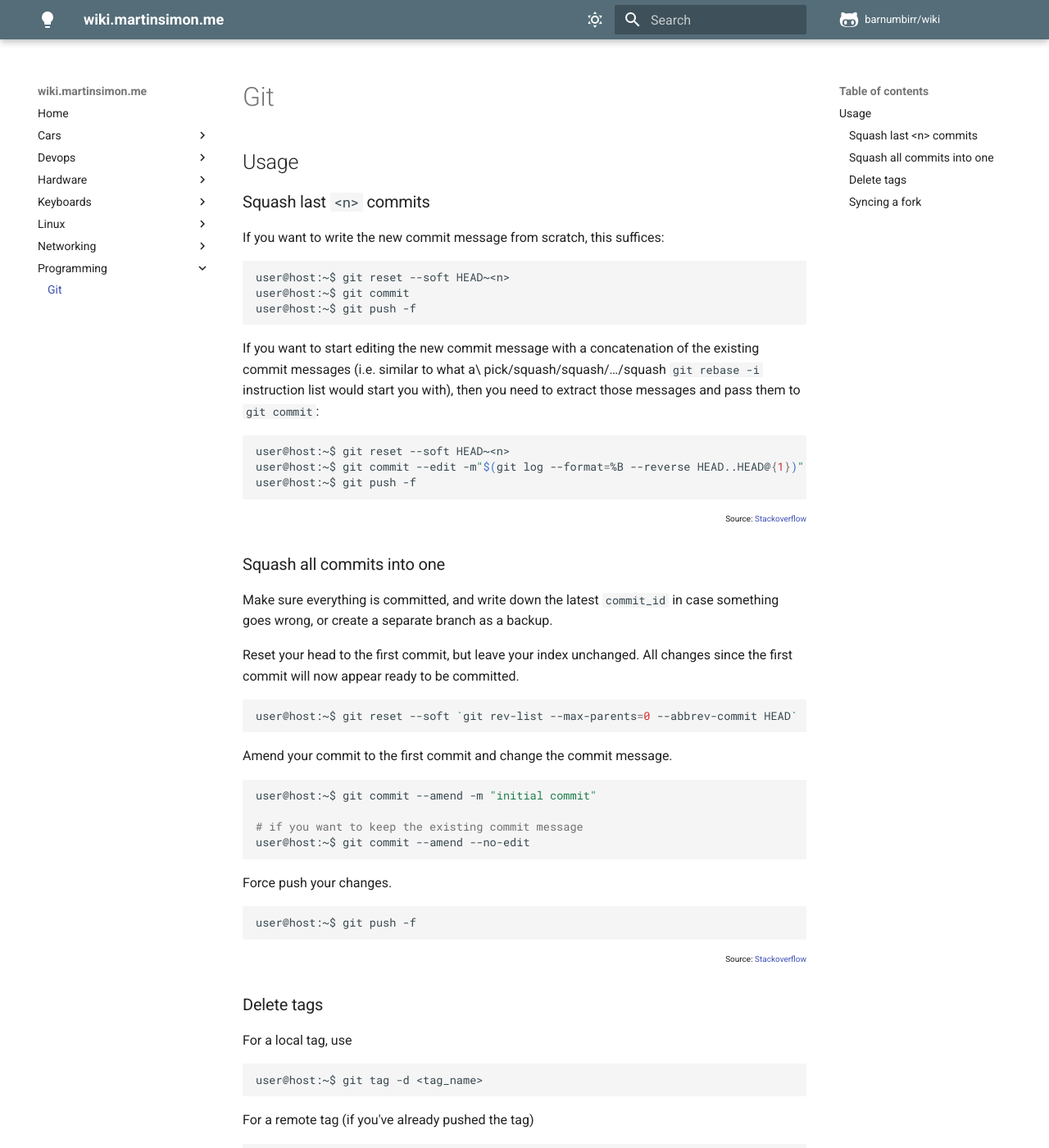
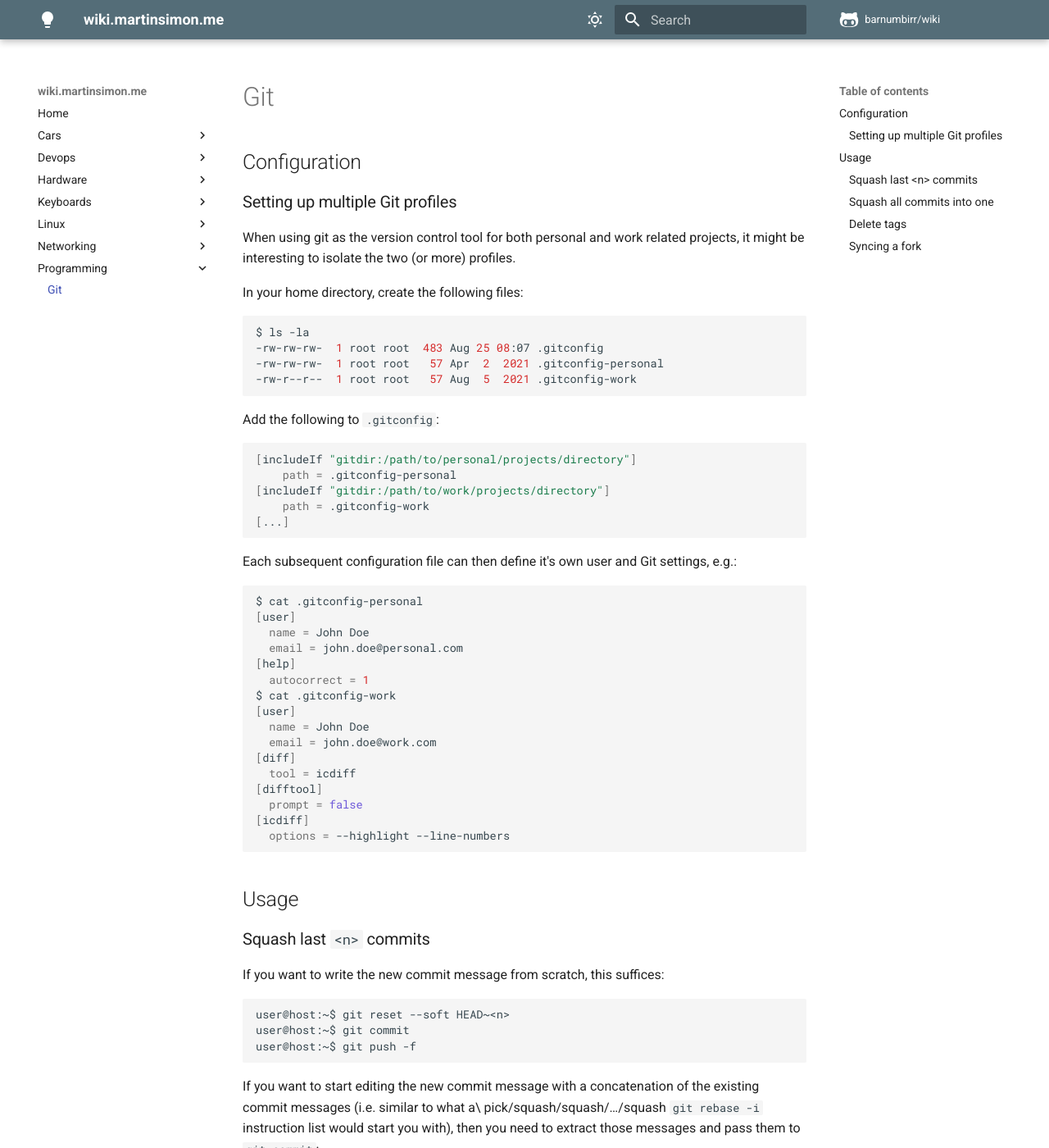
Before and after one commit to barnumbirr/wiki, an MkDocs documentation site: the page built from docs/programming/git.md, in a window 1280 px wide and 1400 px high. Shown: the whole window at 82% size. Built offline with MkDocs 1.6.1 and Material for MkDocs 9.7.7, drawn with Linux system fonts in a browser that asks for light colours; comment, search, counter and statistics services are not loaded.

Commit message:
setting up separate Git profiles

````diff
--- a/docs/programming/git.md
+++ b/docs/programming/git.md
@@ -3,6 +3,54 @@ title: "Git"
 date: 2021-08-25
 tags: [ 'Git', 'Github', 'repository', 'branch' ]
 ---
+
+## Configuration
+
+### Setting up multiple Git profiles
+
+When using git as the version control tool for both personal and work related
+projects, it might be interesting to isolate the two (or more) profiles.
+
+In your home directory, create the following files:
+
+```bash
+$ ls -la
+-rw-rw-rw-  1 root root  483 Aug 25 08:07 .gitconfig
+-rw-rw-rw-  1 root root   57 Apr  2  2021 .gitconfig-personal
+-rw-r--r--  1 root root   57 Aug  5  2021 .gitconfig-work
+```
+
+Add the following to `.gitconfig`:
+
+```bash
+[includeIf "gitdir:/path/to/personal/projects/directory"]
+    path = .gitconfig-personal
+[includeIf "gitdir:/path/to/work/projects/directory"]
+    path = .gitconfig-work
+[...]
+```
+
+Each subsequent configuration file can then define it's own user and Git
+settings, e.g.:
+
+```bash
+$ cat .gitconfig-personal
+[user]
+  name = John Doe
+  email = john.doe@personal.com
+[help]
+  autocorrect = 1
+$ cat .gitconfig-work
+[user]
+  name = John Doe
+  email = john.doe@work.com
+[diff]
+  tool = icdiff
+[difftool]
+  prompt = false
+[icdiff]
+  options = --highlight --line-numbers
+```
 
 ## Usage
 
````
